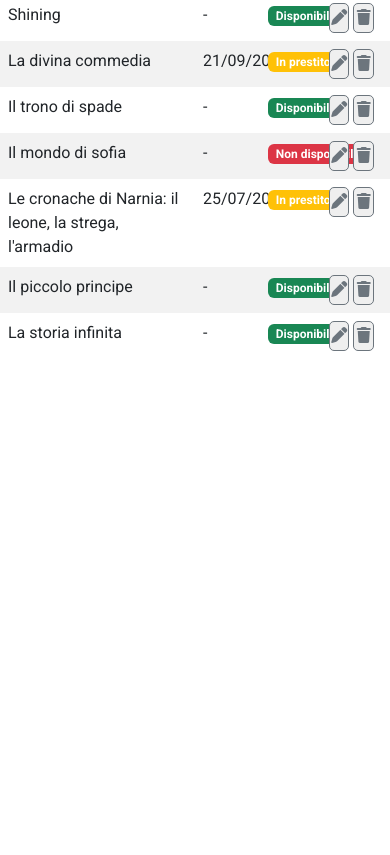
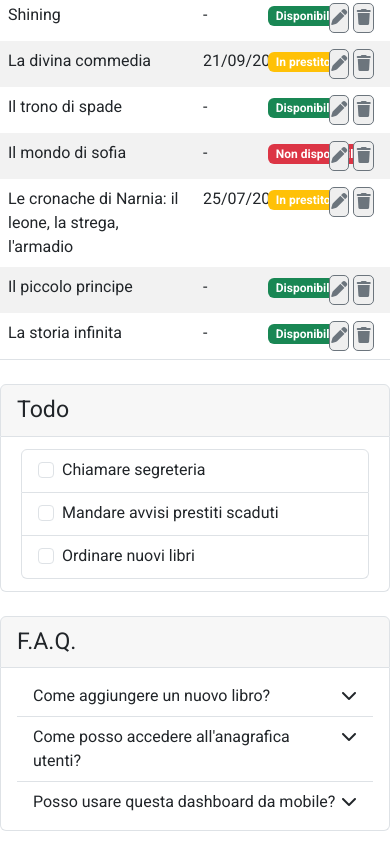
Before and after one commit to giogiosgr/html-css-bootstrap-dashboard, a plain HTML site: page Bonus/Tablet/index.html in a window 390 px wide. Shown: the part 395-1250 px from the top of the page. Before the commit the page ends 844 px from the top, so only its background shows below. Drawn offline with nearby package versions, Linux system fonts and the light colour scheme; files that its build step writes are made by us from their sources.

Commit message:
feat: Bonus Tablet

```diff
--- a/Bonus/Tablet/index.html
+++ b/Bonus/Tablet/index.html
@@ -18,7 +18,7 @@
     <!-- embed fontawesome -->
     <script src="https://kit.fontawesome.com/3c4c0ee17c.js" crossorigin="anonymous"></script>
     <!-- embed fontawesome -->
-    <link rel="stylesheet" href="../css/style.css">
+    <link rel="stylesheet" href="../../css/style.css">
     <title>Bootstrap Dashboard</title>
 </head>
 
@@ -32,7 +32,7 @@
     <nav class="navbar navbar-dark bg-primary fixed-top p-0">
         <div class="container-fluid" style="background-color: #212529;">
             <div class=" d-flex p-2" style="height: 65px;">
-                <img src="../img/duck.png" alt="logo">
+                <img src="../../img/duck.png" alt="logo">
             </div>
             <button class="navbar-toggler" type="button" data-bs-toggle="offcanvas" data-bs-target="#offcanvasNavbar"
                 aria-controls="offcanvasNavbar" aria-label="Toggle navigation">
@@ -283,7 +283,7 @@
                 </button>
             </div>
         </div>
-        <div class="row">
+        <div class="row border-bottom">
             <div class="col-6 p-2">
                 La storia infinita
             </div>
@@ -304,6 +304,63 @@
 
     </div>
     <!-- Grid Layout -->
+    <div class="container p-0 mt-4 mb-4">
+        <!-- TODO -->
+        <ul class="list-group">
+            <li class="list-group-item fs-3" style="background-color: #f7f7f7;">Todo</li>
+            <li class="list-group-item">
+                <ul class="list-group p-1">
+                    <li class="list-group-item">
+                        <div class="form-check">
+                            <input class="form-check-input" type="checkbox" value="" id="flexCheckDefault">
+                            <label class="form-check-label" for="flexCheckDefault">
+                                Chiamare segreteria
+                            </label>
+                        </div>
+                    </li>
+                    <li class="list-group-item">
+                        <div class="form-check">
+                            <input class="form-check-input" type="checkbox" value="" id="flexCheckDefault">
+                            <label class="form-check-label" for="flexCheckDefault">
+                                Mandare avvisi prestiti scaduti
+                            </label>
+                        </div>
+                    </li>
+                    <li class="list-group-item">
+                        <div class="form-check">
+                            <input class="form-check-input" type="checkbox" value="" id="flexCheckDefault">
+                            <label class="form-check-label" for="flexCheckDefault">
+                                Ordinare nuovi libri
+                            </label>
+                        </div>
+                    </li>
+                </ul>
+            </li>
+        </ul>
+        <!-- TODO -->
+        <!-- F.A.Q. -->
+        <ul class="list-group mt-4">
+            <li class="list-group-item fs-3" style="background-color: #f7f7f7;">F.A.Q.</li>
+            <li class="list-group-item">
+                <ul class="list-group list-group-flush">
+                    <li class="list-group-item d-flex justify-content-between">
+                        <div>Come aggiungere un nuovo libro?</div>
+                        <div><i class="fa-solid fa-chevron-down"></i></div>
+                    </li>
+                    <li class="list-group-item d-flex justify-content-between">
+                        <div>Come posso accedere all'anagrafica utenti?</div>
+                        <div><i class="fa-solid fa-chevron-down"></i></div>
+                    </li>
+                    <li class="list-group-item d-flex justify-content-between">
+                        <div>Posso usare questa dashboard da mobile?</div>
+                        <div><i class="fa-solid fa-chevron-down"></i></div>
+                    </li>
+
+                </ul>
+            </li>
+        </ul>
+        <!-- F.A.Q. -->
+    </div>
 </body>
 
 </html>
```
